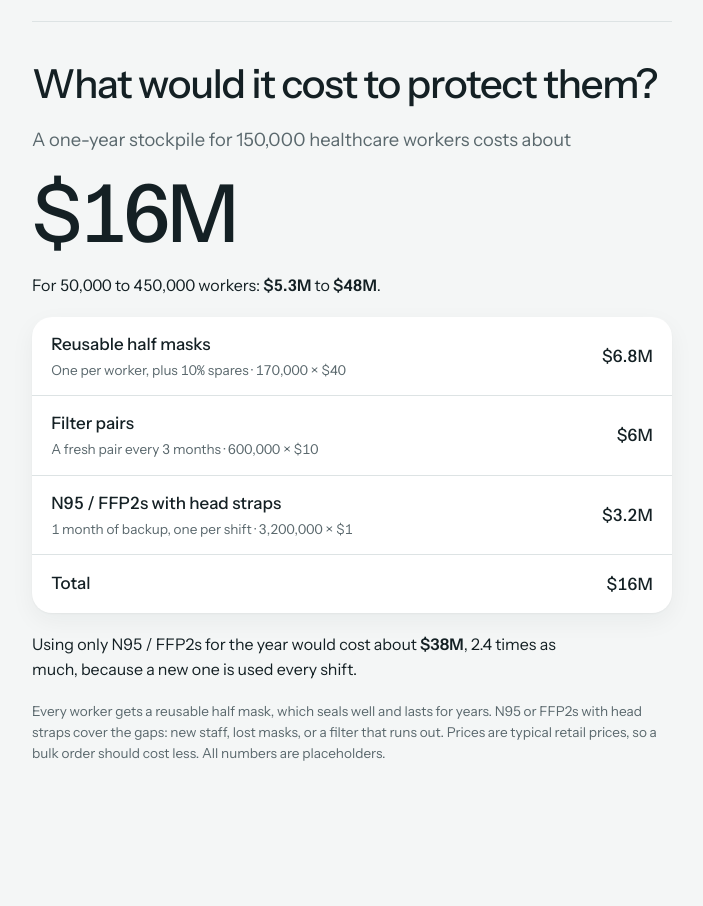
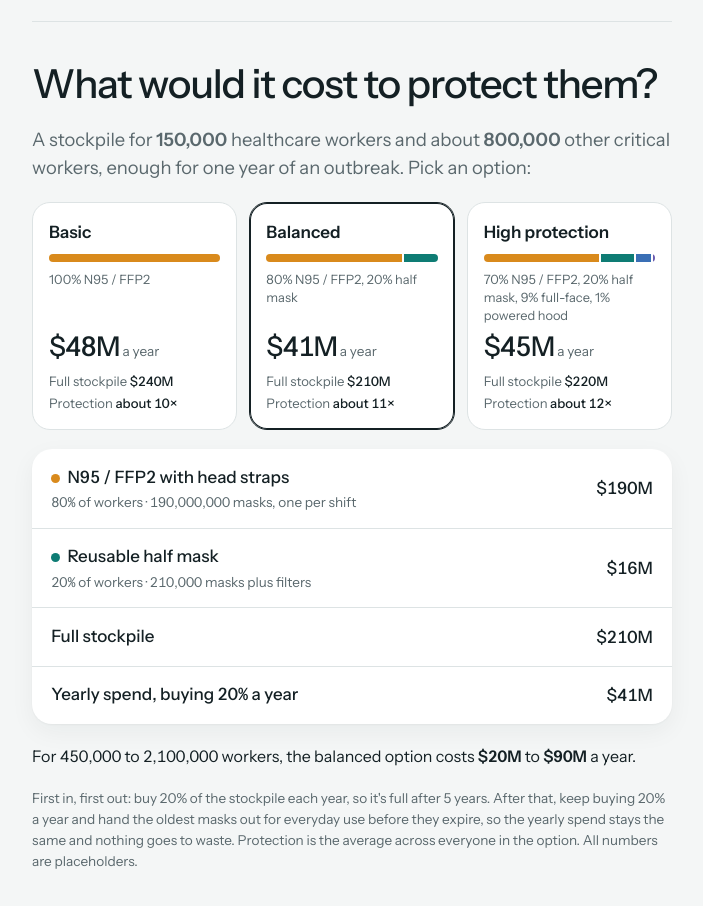
Before and after one commit to sofyaleb/respirator-cost, a plain HTML site: page index.html in a window 1280 px wide. Shown: the part 940-1846 px from the top of the page, without its empty margins (288-991 px from the left). Before the commit the page ends 1768 px from the top, so only its background shows below. Drawn offline with Linux system fonts and the light colour scheme.

Commit message:
Step 2: three stockpile options with 20%-a-year first in, first out rotation
Covers healthcare and other critical workers. Basic, Balanced and High
protection mixes, each with yearly spend, full stockpile and average protection.

Co-Authored-By: Claude Opus 5.5 <noreply@anthropic.com>

```diff
--- a/assumptions.js
+++ b/assumptions.js
@@ -50,17 +50,33 @@ const SCENARIOS = {
 // `median` is the middle estimate, `low90` and `high90` bound the 90% interval.
 const HCW_ESTIMATE = { median: 0.015, low90: 0.005, high90: 0.045 };
 
-// Stockpile (index.html, step 2): one year of protection for the estimated healthcare workers.
-// Main kit is a reusable half mask per worker, with N95 / FFP2s (head straps) as a backup supply.
-// Mask prices match the respirator guide (~$1 per N95 / FFP2, ~$40 per half mask). Filter price is a placeholder.
+// Other critical workers (utilities, food, transport, police), same log-normal treatment. Placeholder.
+const CRIT_ESTIMATE = { median: 0.08, low90: 0.04, high90: 0.16 };
+
+// Stockpile (index.html, step 2): enough for one year of an outbreak for healthcare and other critical workers.
+// Rotated first in, first out: built up by buying 1/rotationYears of it each year, then the same amount every year
+// after, with the oldest stock handed out for everyday use before it expires.
 const STOCKPILE = {
-  months: 12,              // how long the stockpile should last
+  months: 12,              // how long the stockpile should last in an outbreak
   shiftsPerMonth: 21,      // shifts per worker per month
-  n95PerShift: 1,          // disposables used per shift when wearing N95s
-  n95Price: 1,             // N95 / FFP2 with head straps, each
-  halfMaskPrice: 40,       // reusable half mask, each
-  spares: 1.1,             // half masks bought per worker (spares, size mix)
+  rotationYears: 5,        // 5 years = buy 20% of the stockpile each year
+  spares: 1.1,             // reusable masks bought per worker (spares, size mix)
   filterPairsPerYear: 4,   // a fresh filter pair every 3 months
   filterPairPrice: 10,     // placeholder
-  backupMonths: 1,         // months of N95s kept as backup
 };
+
+// Masks the options can use. Protection factors and prices match the respirator guide.
+// perShift: disposables used per shift. filters: uses filter pairs. perYear: other running costs per worker.
+const MASKS = {
+  n95:  { name: 'N95 / FFP2 with head straps', pf: 10, price: 1, perShift: 1 },
+  half: { name: 'Reusable half mask', pf: 20, price: 40, filters: true },
+  full: { name: 'Full-face mask', pf: 40, price: 200, filters: true },
+  papr: { name: 'Powered hood (PAPR)', pf: 25, price: 1500, perYear: 180 },
+};
+
+// The three stockpile options: share of workers equipped with each mask. Each adds up to 1.
+const PORTFOLIOS = [
+  { id: 'a', name: 'Basic', mix: { n95: 1 } },
+  { id: 'b', name: 'Balanced', mix: { n95: 0.8, half: 0.2 } },
+  { id: 'c', name: 'High protection', mix: { n95: 0.7, half: 0.2, full: 0.09, papr: 0.01 } },
+];
--- a/index.html
+++ b/index.html
@@ -12,18 +12,21 @@
   :root {
     --bg: #f4f6f6; --surface: #ffffff; --ink: #142024; --ink-soft: #5a686d; --line: #dde3e4;
     --accent: #0e7c74; --accent-soft: #d5ecea; --band: rgba(14,124,116,.28); --tail: rgba(14,124,116,.10);
+    --m-n95: #d98a1c; --m-half: #0e7c74; --m-full: #3a6fb5; --m-papr: #6b5bb0;
     --font: "Instrument Sans", system-ui, -apple-system, "Segoe UI", sans-serif;
   }
   @media (prefers-color-scheme: dark) {
     :root:not([data-theme="light"]) {
       --bg: #0f1517; --surface: #172023; --ink: #e9efef; --ink-soft: #95a3a7; --line: #273235;
       --accent: #3cc2b5; --accent-soft: #163b38; --band: rgba(60,194,181,.32); --tail: rgba(60,194,181,.10);
+      --m-n95: #f0a83c; --m-half: #3cc2b5; --m-full: #7aa7f0; --m-papr: #a99bff;
       color-scheme: dark;
     }
   }
   :root[data-theme="dark"] {
     --bg: #0f1517; --surface: #172023; --ink: #e9efef; --ink-soft: #95a3a7; --line: #273235;
     --accent: #3cc2b5; --accent-soft: #163b38; --band: rgba(60,194,181,.32); --tail: rgba(60,194,181,.10);
+      --m-n95: #f0a83c; --m-half: #3cc2b5; --m-full: #7aa7f0; --m-papr: #a99bff;
     color-scheme: dark;
   }
   * { box-sizing: border-box; }
@@ -86,8 +89,21 @@
   .kit .item { font-weight: 500; }
   .kit .sub { grid-column: 1; font-size: .85rem; color: var(--ink-soft); }
   .kit .amt { grid-row: 1 / 3; grid-column: 2; align-self: center; text-align: right; font-weight: 500; }
-  .compare { font-size: 1rem; max-width: 52ch; }
-  .compare b { font-weight: 600; }
+  .options { display: grid; grid-template-columns: repeat(3, minmax(0, 1fr)); gap: .75rem; }
+  @media (max-width: 640px) { .options { grid-template-columns: 1fr; } }
+  .opt { font: inherit; color: var(--ink); text-align: left; background: var(--surface); border: 1px solid var(--line); border-radius: 18px; padding: 1rem; display: grid; grid-template-rows: auto auto 1fr auto auto; gap: .55rem; cursor: pointer; min-width: 0; }
+  .opt:hover { border-color: var(--ink-soft); }
+  .opt[aria-checked="true"] { border-color: var(--ink); box-shadow: inset 0 0 0 1px var(--ink); }
+  .opt:focus-visible { outline: 2px solid var(--accent); outline-offset: 2px; }
+  .opt .name { font-weight: 600; }
+  .opt .mixbar { display: flex; height: 8px; border-radius: 4px; overflow: hidden; gap: 2px; }
+  .opt .mixbar i { display: block; height: 100%; }
+  .opt .mixtext { font-size: .8rem; color: var(--ink-soft); line-height: 1.4; }
+  .opt .yr { font-size: 1.7rem; font-weight: 500; letter-spacing: -.03em; line-height: 1.05; font-variant-numeric: tabular-nums; }
+  .opt .yr small { font-size: .85rem; font-weight: 400; letter-spacing: 0; color: var(--ink-soft); }
+  .opt .meta { font-size: .82rem; color: var(--ink-soft); font-variant-numeric: tabular-nums; display: grid; gap: .1rem; }
+  .opt .meta b { color: var(--ink); font-weight: 500; }
+  .kit .sw { display: inline-block; width: 9px; height: 9px; border-radius: 50%; margin-right: .45rem; }
   .flag { display: inline-block; font-size: .75rem; padding: .1rem .55rem; border-radius: 999px; background: var(--accent-soft); color: var(--ink); }
 </style>
 
@@ -126,16 +142,15 @@
 
   <section class="cost" id="cost" aria-live="polite">
     <h2 class="step-q">What would it cost to protect them?</h2>
-    <p class="lead" id="c-lead">A one-year stockpile for 150,000 healthcare workers costs about</p>
-    <p class="num" id="c-total">$16M</p>
+    <p class="lead" id="c-lead"></p>
+    <div class="options" id="options" role="radiogroup" aria-label="Stockpile options"></div>
+    <div class="kit" id="c-kit"></div>
     <p class="range" id="c-range"></p>
-    <div class="kit" id="c-kit"></div>
-    <p class="compare" id="c-compare"></p>
-    <p class="hint">Every worker gets a reusable half mask, which seals well and lasts for years. N95 or FFP2s with head straps cover the gaps: new staff, lost masks, or a filter that runs out. Prices are typical retail prices, so a bulk order should cost less. All numbers are placeholders.</p>
+    <p class="hint" id="c-how"></p>
   </section>
 </main>
 
-<script src="assumptions.js?v=3"></script>
+<script src="assumptions.js?v=4"></script>
 <script>
 const E = HCW_ESTIMATE;
 const Z90 = 1.6449;
@@ -175,7 +190,7 @@ function render() {
     `${full(pop)} people × ${pct(E.median)} = <b>${full(mid)}</b> healthcare workers<br>` +
     `90% interval: ${pct(E.low90)} to ${pct(E.high90)} of the population = ${full(lo)} to ${full(hi)}`;
   drawCurve(mid, lo, hi);
-  renderCost(round2(mid), lo, hi);
+  renderCost(pop);
 }
 
 function money(v) {
@@ -184,29 +199,63 @@ function money(v) {
   if (v >= 1e3) return '$' + +(v / 1e3).toPrecision(2) + 'K';
   return '$' + Math.round(v);
 }
-// What to buy for `workers`: one half mask each (plus spares), a year of filters, and a month of N95s as backup.
-function stockpile(workers) {
-  const P = STOCKPILE;
-  const halfMasks = round2(workers * P.spares);
-  const filters = round2(workers * P.filterPairsPerYear * P.months / 12);
-  const n95s = round2(workers * P.shiftsPerMonth * P.backupMonths * P.n95PerShift);
-  const rows = [
-    { item: 'Reusable half masks', sub: `One per worker, plus ${Math.round((P.spares - 1) * 100)}% spares · ${full(halfMasks)} × $${P.halfMaskPrice}`, cost: halfMasks * P.halfMaskPrice },
-    { item: 'Filter pairs', sub: `A fresh pair every ${12 / P.filterPairsPerYear} months · ${full(filters)} × $${P.filterPairPrice}`, cost: filters * P.filterPairPrice },
-    { item: 'N95 / FFP2s with head straps', sub: `${P.backupMonths} month of backup, one per shift · ${full(n95s)} × $${P.n95Price}`, cost: n95s * P.n95Price },
-  ];
-  return { rows, total: rows.reduce((t, r) => t + r.cost, 0) };
+// Per worker, for the outbreak length: how many of a mask to stock and what it costs.
+function perWorker(key) {
+  const P = STOCKPILE, m = MASKS[key], yrs = P.months / 12;
+  if (m.perShift) { const units = P.shiftsPerMonth * P.months * m.perShift; return { units, cost: units * m.price }; }
+  let cost = P.spares * m.price;
+  if (m.filters) cost += P.filterPairsPerYear * yrs * P.filterPairPrice;
+  if (m.perYear) cost += m.perYear * yrs;
+  return { units: P.spares, cost };
 }
-function renderCost(workers, lo, hi) {
-  const P = STOCKPILE, s = stockpile(workers);
-  $('c-lead').textContent = `A ${P.months === 12 ? 'one-year' : P.months + '-month'} stockpile for ${full(workers)} healthcare workers costs about`;
-  $('c-total').textContent = money(s.total);
-  $('c-range').innerHTML = `For ${full(lo)} to ${full(hi)} workers: <b>${money(stockpile(lo).total)}</b> to <b>${money(stockpile(hi).total)}</b>.`;
-  $('c-kit').innerHTML = s.rows.map(r => `<div class="row"><span class="item">${r.item}</span><span class="sub">${r.sub}</span><span class="amt">${money(r.cost)}</span></div>`).join('') +
-    `<div class="row"><span class="item">Total</span><span class="amt">${money(s.total)}</span></div>`;
-  const n95Only = workers * P.shiftsPerMonth * P.months * P.n95PerShift * P.n95Price;
-  $('c-compare').innerHTML = `Using only N95 / FFP2s for the year would cost about <b>${money(n95Only)}</b>, ${(n95Only / s.total).toFixed(1)} times as much, because a new one is used every shift.`;
+function option(pf, workers) {
+  const rows = Object.entries(pf.mix).map(([k, share]) => {
+    const n = workers * share, w = perWorker(k);
+    return { key: k, share, people: n, units: round2(n * w.units), cost: n * w.cost };
+  });
+  const full = rows.reduce((t, r) => t + r.cost, 0);
+  // average protection: what gets in averages over 1/PF, so combine as a harmonic mean
+  const protect = 1 / rows.reduce((t, r) => t + r.share / MASKS[r.key].pf, 0);
+  return { rows, full, yearly: full / STOCKPILE.rotationYears, protect };
 }
+const MIXLABEL = { n95: 'N95 / FFP2', half: 'half mask', full: 'full-face', papr: 'powered hood' };
+const pctMix = v => +(v * 100).toPrecision(2) + '%';
+let chosen = 'b', last = null;
+function renderCost(pop) {
+  const C = CRIT_ESTIMATE, P = STOCKPILE;
+  const hcw = round2(pop * E.median), crit = round2(pop * C.median), workers = hcw + crit;
+  const lo = pop * (E.low90 + C.low90), hi = pop * (E.high90 + C.high90);
+  last = pop;
+  $('c-lead').innerHTML = `A stockpile for <b>${full(hcw)}</b> healthcare workers and about <b>${full(crit)}</b> other critical workers, enough for ${P.months === 12 ? 'one year' : P.months + ' months'} of an outbreak. Pick an option:`;
+  $('options').innerHTML = PORTFOLIOS.map(pf => {
+    const o = option(pf, workers);
+    const bar = Object.entries(pf.mix).map(([k, v]) => `<i style="width:${v * 100}%;background:var(--m-${k})"></i>`).join('');
+    const mix = Object.entries(pf.mix).map(([k, v]) => `${pctMix(v)} ${MIXLABEL[k]}`).join(', ');
+    return `<button type="button" class="opt" role="radio" aria-checked="${pf.id === chosen}" data-id="${pf.id}">
+      <span class="name">${pf.name}</span>
+      <span class="mixbar">${bar}</span>
+      <span class="mixtext">${mix}</span>
+      <span class="yr">${money(o.yearly)}<small> a year</small></span>
+      <span class="meta"><span>Full stockpile <b>${money(o.full)}</b></span><span>Protection <b>about ${Math.round(o.protect)}×</b></span></span>
+    </button>`;
+  }).join('');
+  const pf = PORTFOLIOS.find(p => p.id === chosen), o = option(pf, workers);
+  const yrs = P.rotationYears;
+  $('c-kit').innerHTML = o.rows.map(r => {
+    const m = MASKS[r.key];
+    const what = m.perShift ? `${full(r.units)} masks, one per shift` : m.perYear ? `${full(r.units)} units plus batteries and hoods` : `${full(r.units)} masks plus filters`;
+    return `<div class="row"><span class="item"><span class="sw" style="background:var(--m-${r.key})"></span>${m.name}</span><span class="sub">${pctMix(r.share)} of workers · ${what}</span><span class="amt">${money(r.cost)}</span></div>`;
+  }).join('') +
+    `<div class="row"><span class="item">Full stockpile</span><span class="amt">${money(o.full)}</span></div>` +
+    `<div class="row"><span class="item">Yearly spend, buying ${Math.round(100 / yrs)}% a year</span><span class="amt">${money(o.yearly)}</span></div>`;
+  $('c-range').innerHTML = `For ${full(lo)} to ${full(hi)} workers, the ${pf.name.toLowerCase()} option costs <b>${money(option(pf, lo).yearly)}</b> to <b>${money(option(pf, hi).yearly)}</b> a year.`;
+  $('c-how').textContent = `First in, first out: buy ${Math.round(100 / yrs)}% of the stockpile each year, so it's full after ${yrs} years. After that, keep buying ${Math.round(100 / yrs)}% a year and hand the oldest masks out for everyday use before they expire, so the yearly spend stays the same and nothing goes to waste. Protection is the average across everyone in the option. All numbers are placeholders.`;
+}
+$('options').addEventListener('click', e => {
+  const b = e.target.closest('.opt'); if (!b) return;
+  chosen = b.dataset.id; renderCost(last);
+  $('options').querySelector(`[data-id="${chosen}"]`).focus();
+});
 
 // Density of a log-normal, drawn on a log axis, so it reads as a bell curve.
 function drawCurve(mid, lo, hi) {
```
